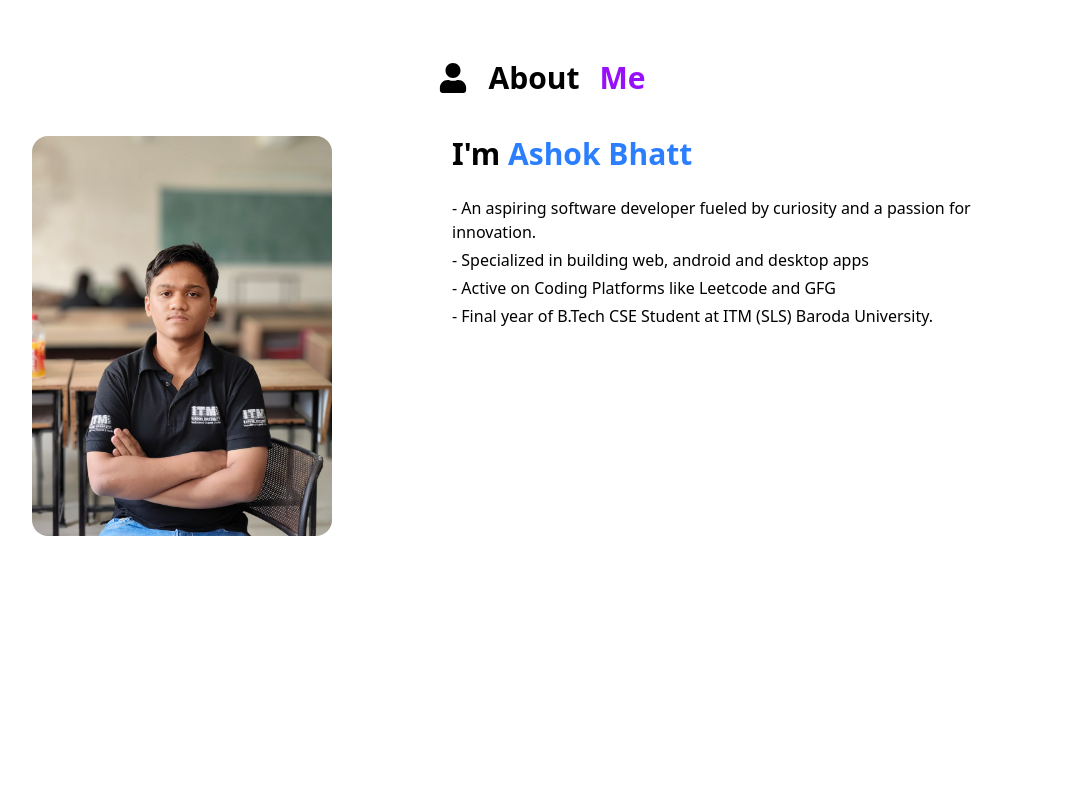
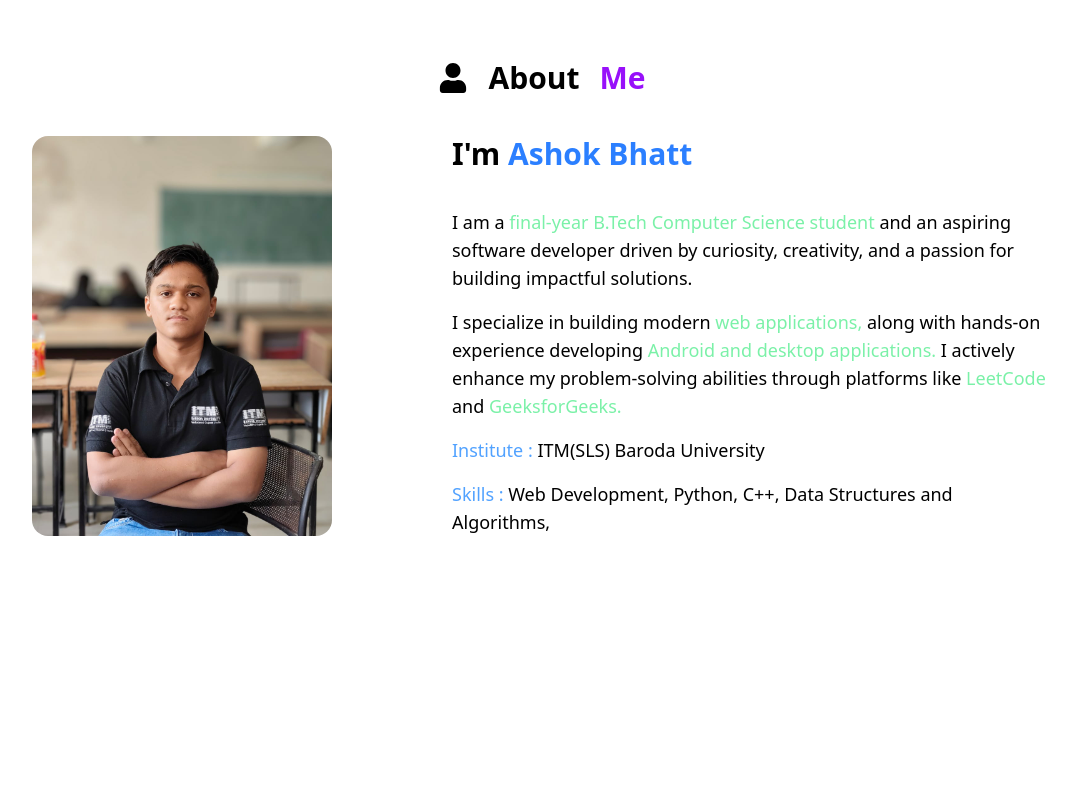
Before and after one commit to Ashok-Bhatt/Personal-Portfolio-Website, a React (Vite) app: page / in a window 1280 px wide. Shown: the part 800-1600 px from the top of the page, without its empty margins (98-1174 px from the left). Built offline with nearby package versions, Linux system fonts and the light colour scheme; no server answers.

Commit message:
Improve About Section

```diff
--- a/src/Component/About.jsx
+++ b/src/Component/About.jsx
@@ -13,12 +13,20 @@
         <div className="rounded-2xl overflow-hidden">
             <img src="Images/my_image.jpeg" alt="my image" style={{height:"400px"}}/>
         </div>
-        <div className="flex flex-col gap-y-1 max-w-[600px]">
+        <div className="flex flex-col gap-y-4 max-w-[600px]">
             <p className="text-black dark:text-white font-bold text-3xl">I'm <span className='text-blue-500'>Ashok Bhatt</span></p>
-            <p className='mt-5 text-md text-black dark:text-white'>- An aspiring software developer fueled by curiosity and a passion for innovation.</p>
-            <p className='text-md text-black dark:text-white'>- Specialized in building web, android and desktop apps</p>
-            <p className='text-md text-black dark:text-white'>- Active on Coding Platforms like Leetcode and GFG</p>
-            <p className='text-md text-black dark:text-white'>- Final year of B.Tech CSE Student at ITM (SLS) Baroda University.</p>
+            <p className='mt-5 text-black dark:text-white text-lg '>
+              I am a <span className='text-green-300'>final-year B.Tech Computer Science student</span> and an aspiring software developer driven by curiosity, creativity, and a passion for building impactful solutions.
+            </p>
+            <p className="text-black dark:text-white text-lg  ">
+              I specialize in building modern <span className='text-green-300'>web applications,</span> along with hands-on experience developing <span className='text-green-300'>Android and desktop applications.</span> I actively enhance my problem-solving abilities through platforms like <span className='text-green-300'>LeetCode </span>and <span className='text-green-300'>GeeksforGeeks.</span>
+            </p>
+            <p className='text-black dark:text-white text-lg  '>
+              <span className='text-blue-400'>Institute : </span> ITM(SLS) Baroda University
+            </p>
+            <p className='text-black dark:text-white text-lg  '>
+              <span className='text-blue-400'>Skills :</span> Web Development, Python, C++, Data Structures and Algorithms,
+            </p>
         </div>
       </div>
     </div>
--- a/src/Component/Skills.jsx
+++ b/src/Component/Skills.jsx
@@ -15,10 +15,6 @@
 function Skills() {
 
     const skills = {
-        // "Soft Skills": [
-        //     { name: "Problem Solving", Logo: <img src="/Images/problem_solving_logo.png" alt="problem solving logo" className='h-10 w-10 rounded-full'/> },
-        //     { name: "Team Work", Logo: <img src="/Images/teamwork_logo.png" alt="teamwork logo" className='h-10 w-10 rounded-full'/> }
-        // ],
         "Programming Languages": [
             { name: "Python", Logo: <img src="/Images/python_logo.png" alt="python logo" className='h-10 w-10 rounded-full'/> },
             { name: "C", Logo: <img src="/Images/c_logo.png" alt="c logo" className='h-10 w-10 rounded-full'/> },
@@ -48,13 +44,6 @@
             { name: "Android Studio", Logo: <img src="/Images/android_logo.png" alt="android logo" className='h-10 w-10 rounded-full'/> },
             { name: "Replit", Logo: <img src="/Images/replit_logo.png" alt="replit logo" className='h-10 w-10 rounded-full'/> }
         ],
-        // "Course Work": [
-        //     { name: "DSA", Logo: <img src="/Images/dsa_logo.png" alt="dsa logo" className='h-10 w-10 rounded-full'/> },
-        //     { name: "OS", Logo: <img src="/Images/os_logo.png" alt="os logo" className='h-10 w-10 rounded-full'/> },
-        //     { name: "CN", Logo: <img src="/Images/cn_logo.png" alt="cn logo" className='h-10 w-10 rounded-full'/> },
-        //     { name: "DBMS", Logo: <img src="/Images/dbms_logo.png" alt="dbms logo" className='h-10 w-10 rounded-full'/> },
-        //     { name: "OOPS", Logo: <img src="/Images/oops_logo.png" alt="oops logo" className='h-10 w-10 rounded-full'/> }
-        // ]
     };
 
     const innerRadius = 150;
@@ -78,7 +67,7 @@
     }, [rotationDelay])
 
   return (
-    <div className='flex flex-col w-full bg-blue-900 pt-15 z-5' id="skills">
+    <div className='flex flex-col w-full bg-gray-200 dark:bg-gray-800 pt-15 z-5' id="skills">
       <div className='flex gap-x-3 w-full justify-center items-center'>
         <FaLaptopCode className='text-black dark:text-white text-3xl font-bold'/>
         <span className='text-black dark:text-white text-3xl font-bold'>Skills &</span>
```
